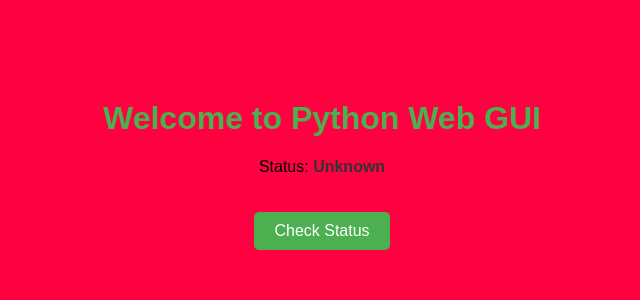
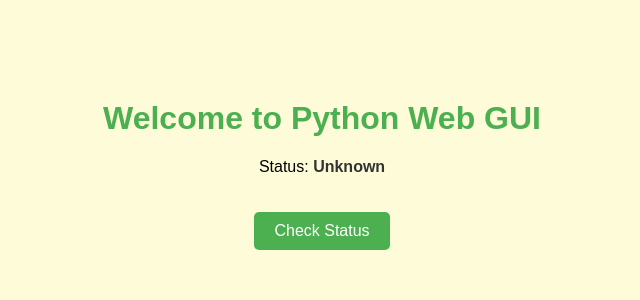
Before and after one commit to mayu24/project-apollo-cicd, a Flask app: page / in a window 1280 px wide. Shown: the top 300 px of the page, without its empty margins (318-958 px from the left). Run offline with Flask 3, Linux system fonts and the light colour scheme.

Commit message:
Update styles.css

```diff
--- a/app/static/styles.css
+++ b/app/static/styles.css
@@ -1,7 +1,7 @@
 body {
     font-family: Arial, sans-serif;
     text-align: center;
-    background-color: #ff0041;
+    background-color: #fefbd8;
     margin: 0;
     padding: 0;
 }
```
